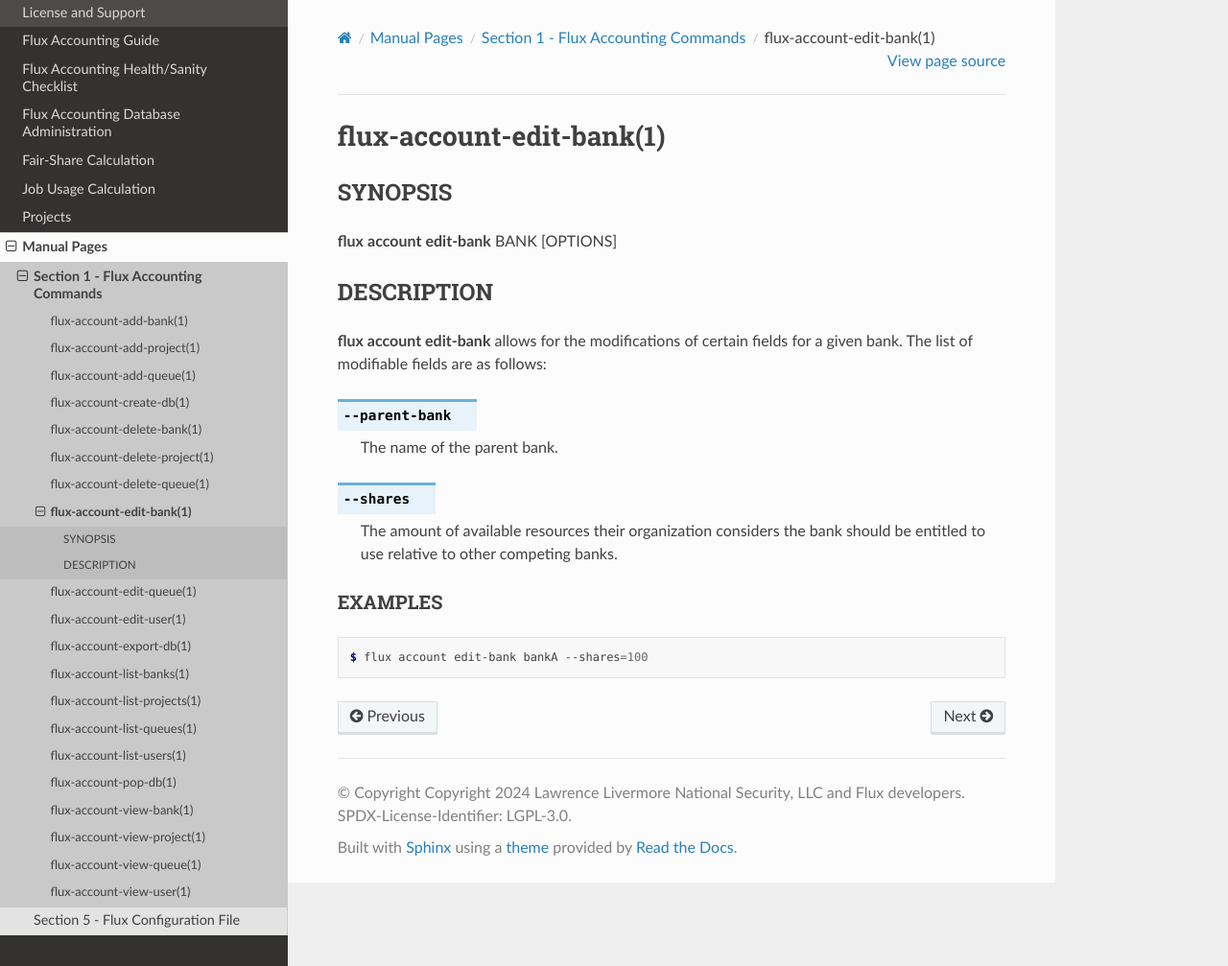
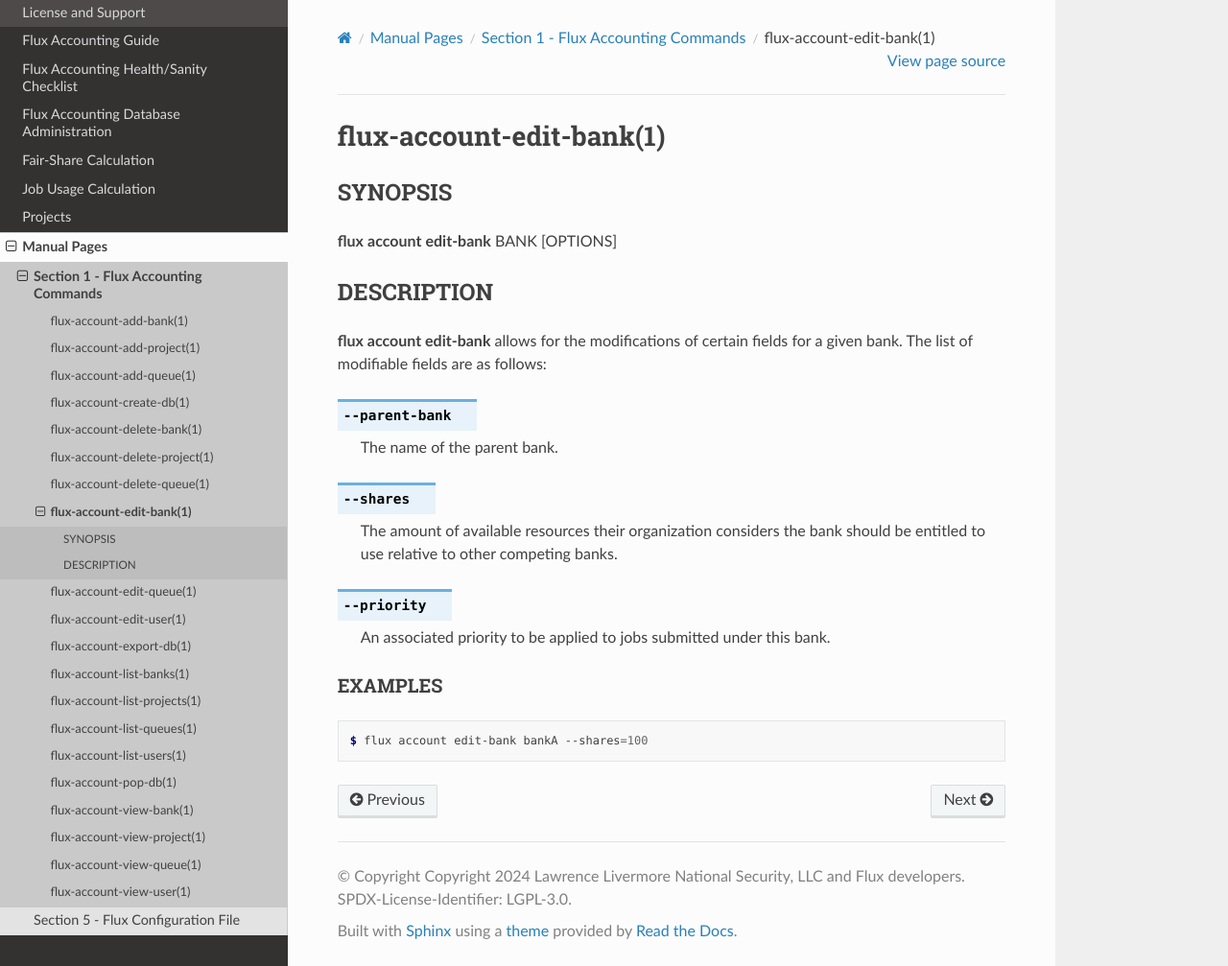
Before and after one commit to flux-framework/flux-accounting, a Sphinx documentation site: the page built from doc/man1/flux-account-edit-bank.rst, in a window 1280 px wide and 1007 px high. Shown: the whole window at 96% size. Built offline with Sphinx 7.4.7 and the Read the Docs theme 3.1.0, drawn with Linux system fonts in a browser that asks for light colours.

Commit message:
doc: update man pages to include --priority
Problem: The man(1) pages for add-bank and view-bank do not include the
--priority optional arguments, but these were added in #643.

Update the man(1) pages for add-bank and view-bank to include
--priority.

```diff
--- a/doc/man1/flux-account-add-bank.rst
+++ b/doc/man1/flux-account-add-bank.rst
@@ -24,6 +24,10 @@ configured when adding the bank.
 
     The name of the parent bank.
 
+.. option:: --priority
+
+    An associated priority to be applied to jobs submitted under this bank.
+
 EXAMPLES
 --------
 
--- a/doc/man1/flux-account-edit-bank.rst
+++ b/doc/man1/flux-account-edit-bank.rst
@@ -27,6 +27,10 @@ fields for a given bank. The list of modifiable fields are as follows:
     The amount of available resources their organization considers the bank
     should be entitled to use relative to other competing banks.
 
+.. option:: --priority
+
+    An associated priority to be applied to jobs submitted under this bank.
+
 EXAMPLES
 --------
 
```
